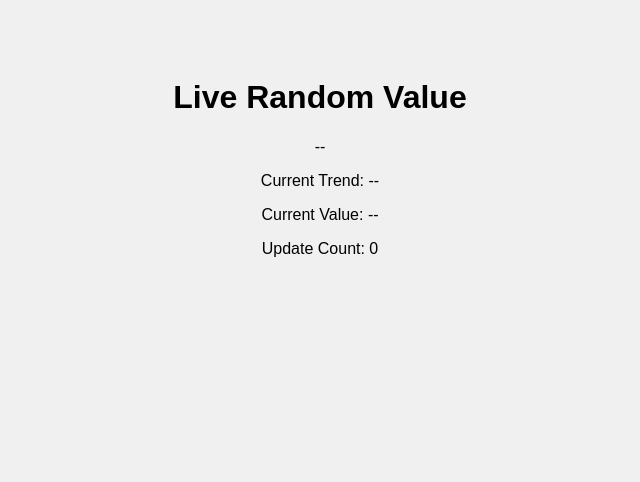
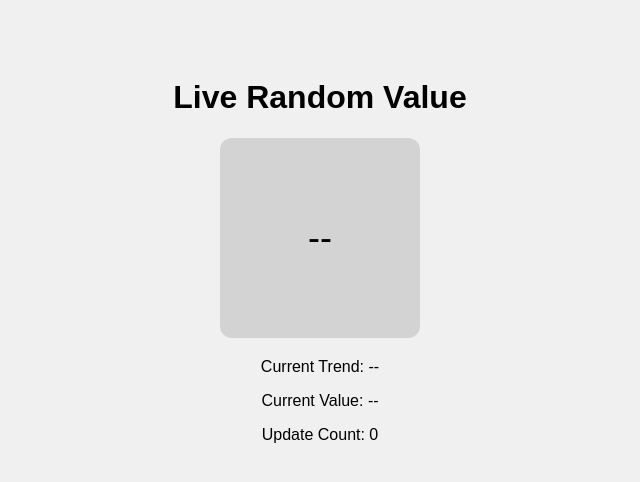
Before and after one commit to 12345amu/random-value-tracker, a website: page public/index.html in a window 1280 px wide. Shown: the whole page, without its empty margins (320-960 px from the left). Drawn offline with Linux system fonts and the light colour scheme.

Commit message:
Style  valueBox for layout and colors

```diff
--- a/public/style.css
+++ b/public/style.css
@@ -4,3 +4,18 @@ body {
   padding-top: 50px;
   background-color: #f0f0f0;
 }
+#valueBox {
+  display: inline-block;
+  width: 200px;
+  height: 200px;
+  padding: 50px;
+  font-size: 36px;
+  border-radius: 12px;
+  background-color: lightgray;
+  color: #000;
+  transition: background-color 0.5s;
+  text-align: center;
+  line-height: 100px;
+  box-sizing: border-box;
+  overflow: hidden;
+}
```
